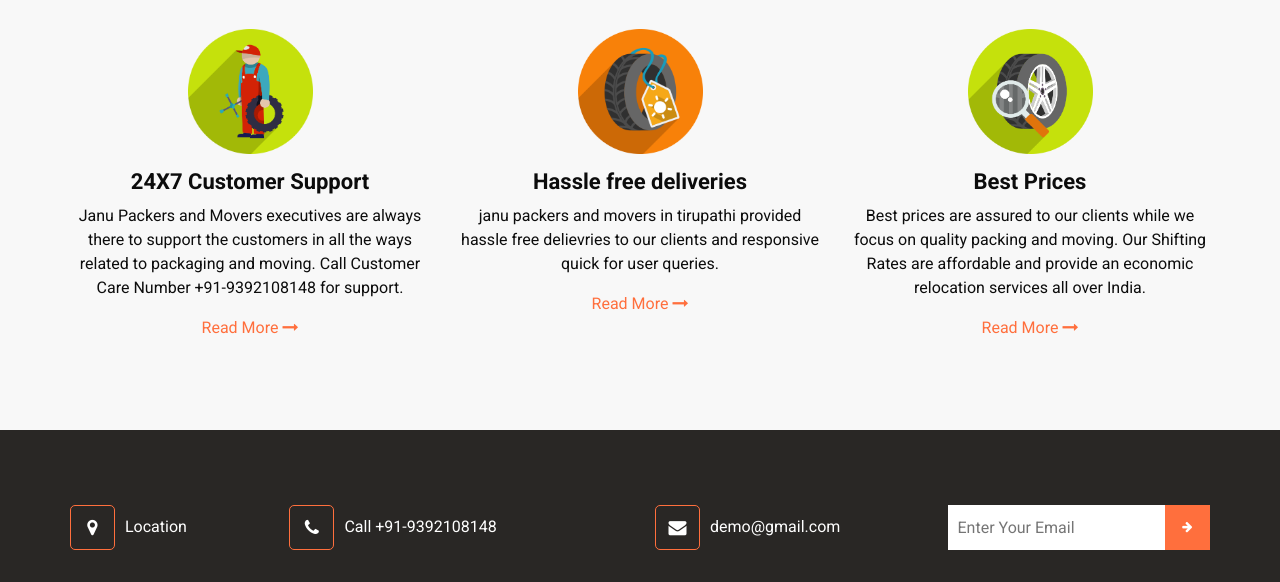
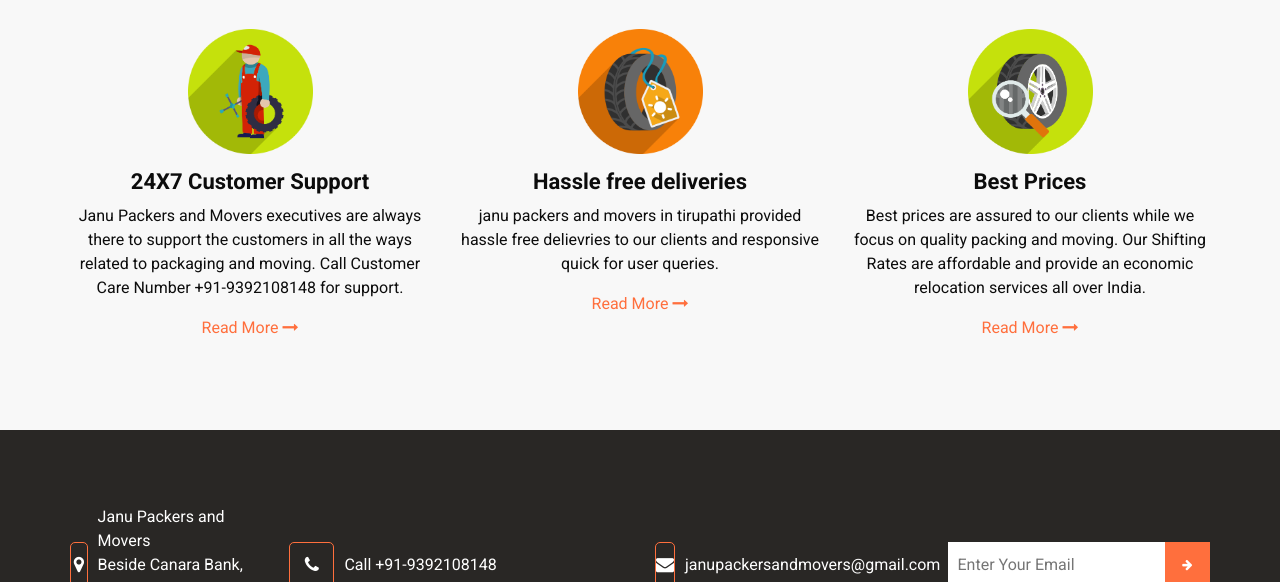
Before and after one commit to janupackersandmovers/site, a plain HTML site: page why.html in a window 1280 px wide. Shown: the part 210-792 px from the top of the page. Drawn offline with Linux system fonts and the light colour scheme.

Commit message:
deploy GA

```diff
--- a/why.html
+++ b/why.html
@@ -180,9 +180,7 @@
                 <div class="col-md-3">
                   <a href="#" class="link-box">
                     <i class="fa fa-map-marker" aria-hidden="true"></i>
-                    <span>
-                      Location
-                    </span>
+                    <span>Janu Packers and Movers <br/> Beside Canara Bank, Vaaikuntapuram Road, M.R.Palli, Tirupathi</span>
                   </a>
                 </div>
                 <div class="col-md-5">
@@ -197,7 +195,7 @@
                   <a href="#" class="link-box">
                     <i class="fa fa-envelope" aria-hidden="true"></i>
                     <span>
-                      demo@gmail.com
+                      janupackersandmovers@gmail.com
                     </span>
                   </a>
                 </div>
```
Also changed, not shown: about.html (+2 -4 lines), contact.html (+2 -4 lines), index.html (+1 -1 lines), service.html (+2 -4 lines).
